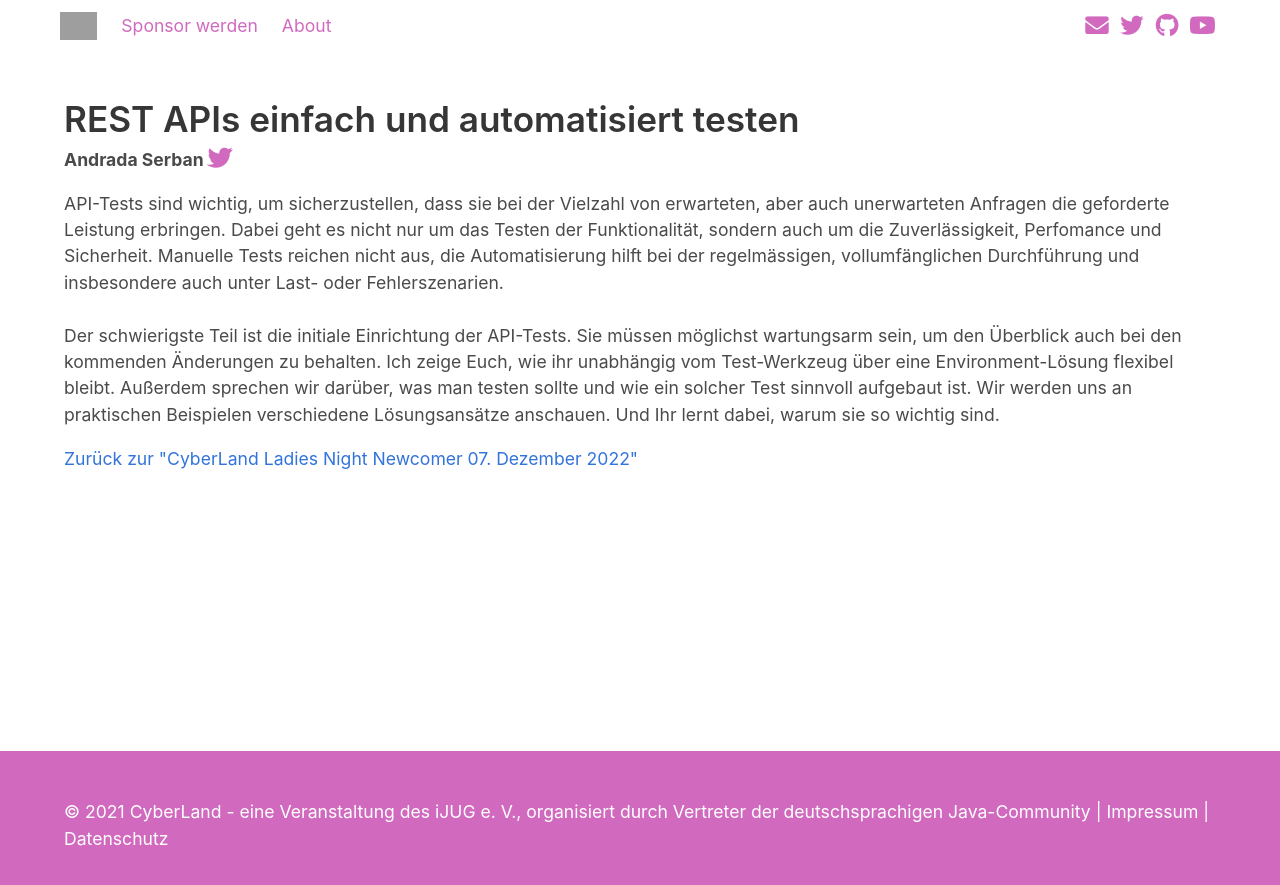
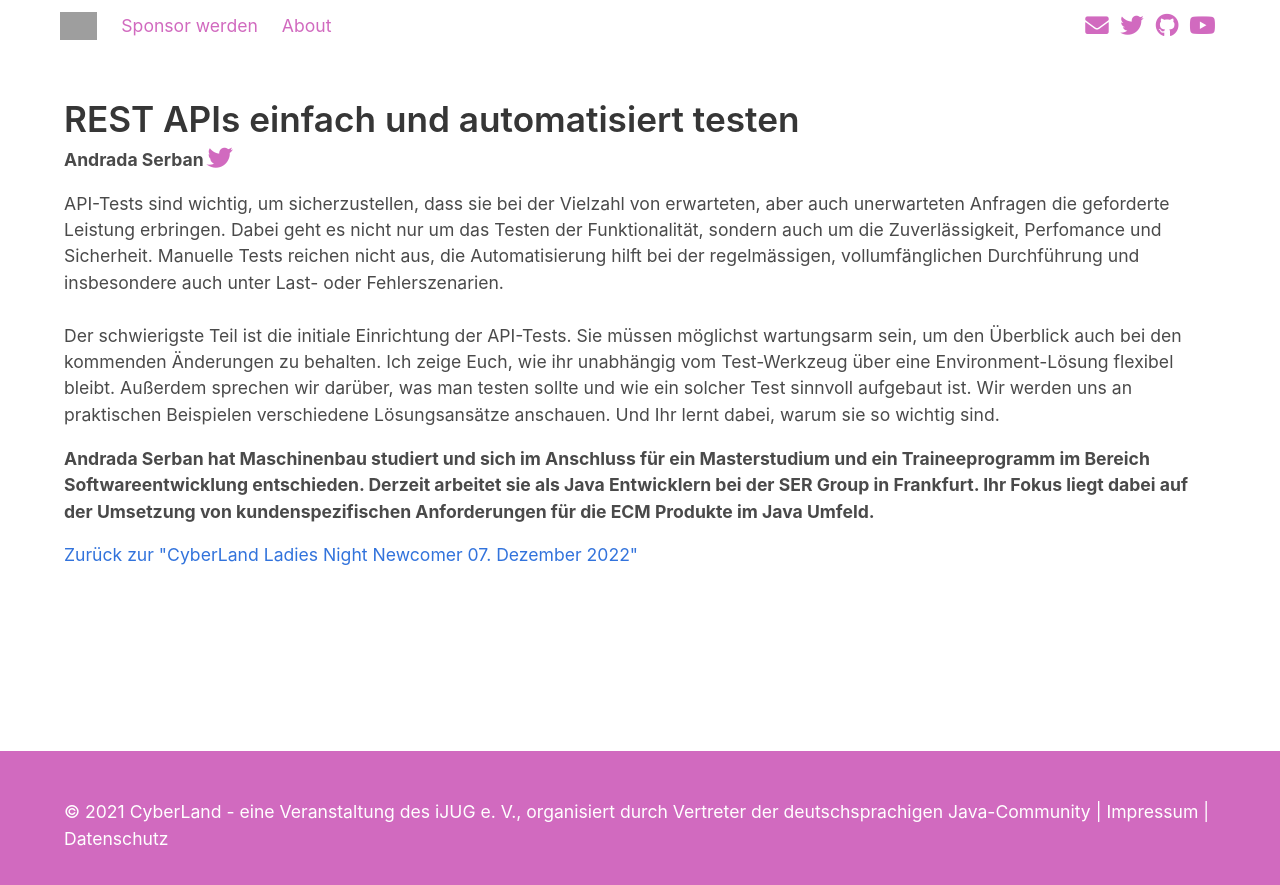
Before and after one commit to CyberLandConf/CyberLandConf.github.io, a Jekyll site: the page built from _sessions/2022-12-ladies-night-newcomer/session-42.md, in a window 1280 px wide. Shown: the top 885 px of the page. Built offline with Jekyll 4.4.1, drawn with Linux system fonts in a browser that asks for light colours; grey boxes are pictures that could not be loaded.

Commit message:
added speaker bio, fixed speaker images and fixed duration of next generation event

```diff
--- a/_data/speakers.yml
+++ b/_data/speakers.yml
@@ -143,7 +143,7 @@ Neben Uni, Familie und ein bisschen Geldverdienen bleibt zum Glück noch etwas Z
   firstName: 'Andrada'
   lastName: 'Serban'
   twitter: 'AndradaSerban2'
-  bio: ''
+  bio: 'Andrada Serban hat Maschinenbau studiert und sich im Anschluss für ein Masterstudium und ein Traineeprogramm im Bereich Softwareentwicklung entschieden. Derzeit arbeitet sie als Java Entwicklern bei der SER Group in Frankfurt. Ihr Fokus liegt dabei auf der Umsetzung von kundenspezifischen Anforderungen für die ECM Produkte im Java Umfeld.'
 - id: 'zohra-zekeria'
   firstName: 'Zohra'
   lastName: 'Zekeria'
```
Also changed, not shown: pages/events/2022-11-cyberland-next-generation.md (+1 -1 lines), assets/speaker/adam-bien.png, assets/speaker/andrada-serban.png, assets/speaker/iryna-dohndorf.png, assets/speaker/isabelle-rotter.png, assets/speaker/zohra-zekeria.png.
